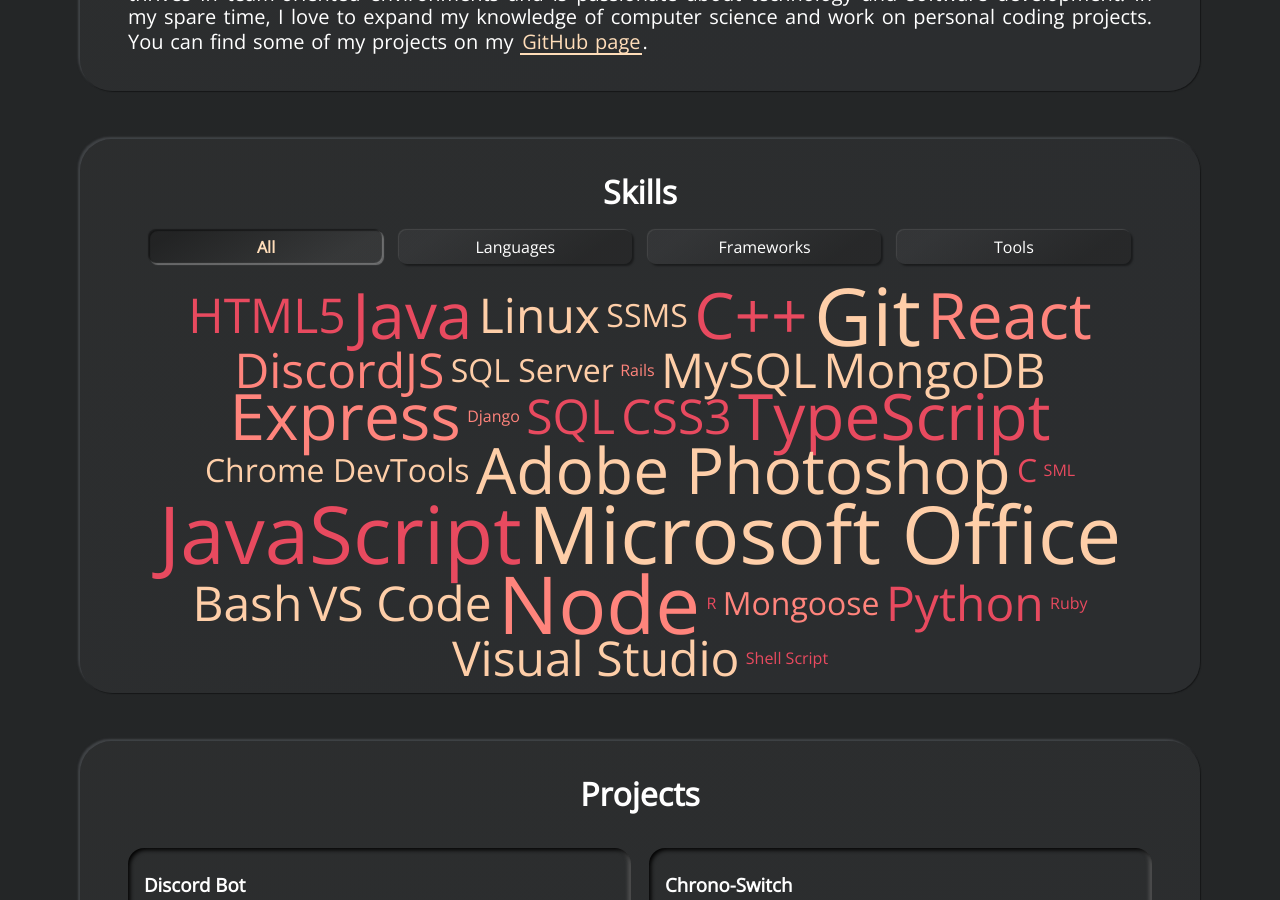
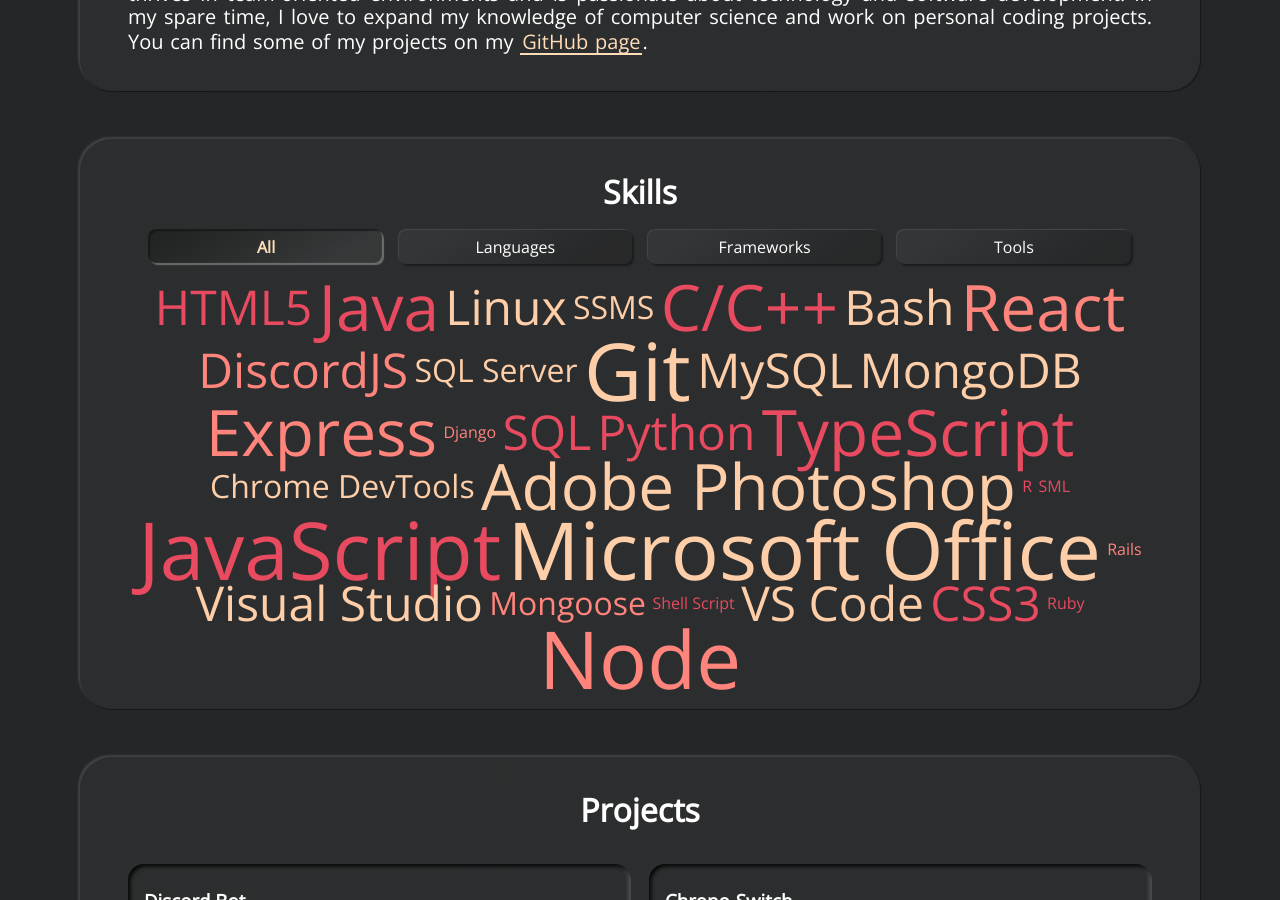
Before and after one commit to xSpoonN/xSpoonN.github.io, a Jekyll site: the page built from index.html, in a window 1280 px wide and 900 px high, scrolled down 1353 px. Built offline with Jekyll 4.4.1, drawn with Linux system fonts in a browser that asks for light colours; part of the change alters nothing that is shown.

Commit message:
merged C and C++

```diff
--- a/_data/skills-languages.yml
+++ b/_data/skills-languages.yml
@@ -23,14 +23,11 @@
 - name: Java
   weight: 4
 
-- name: C++
+- name: C/C++
   weight: 4
 
 - name: Ruby
   weight: 1
-
-- name: C
-  weight: 2
 
 - name: R
   weight: 1
```
